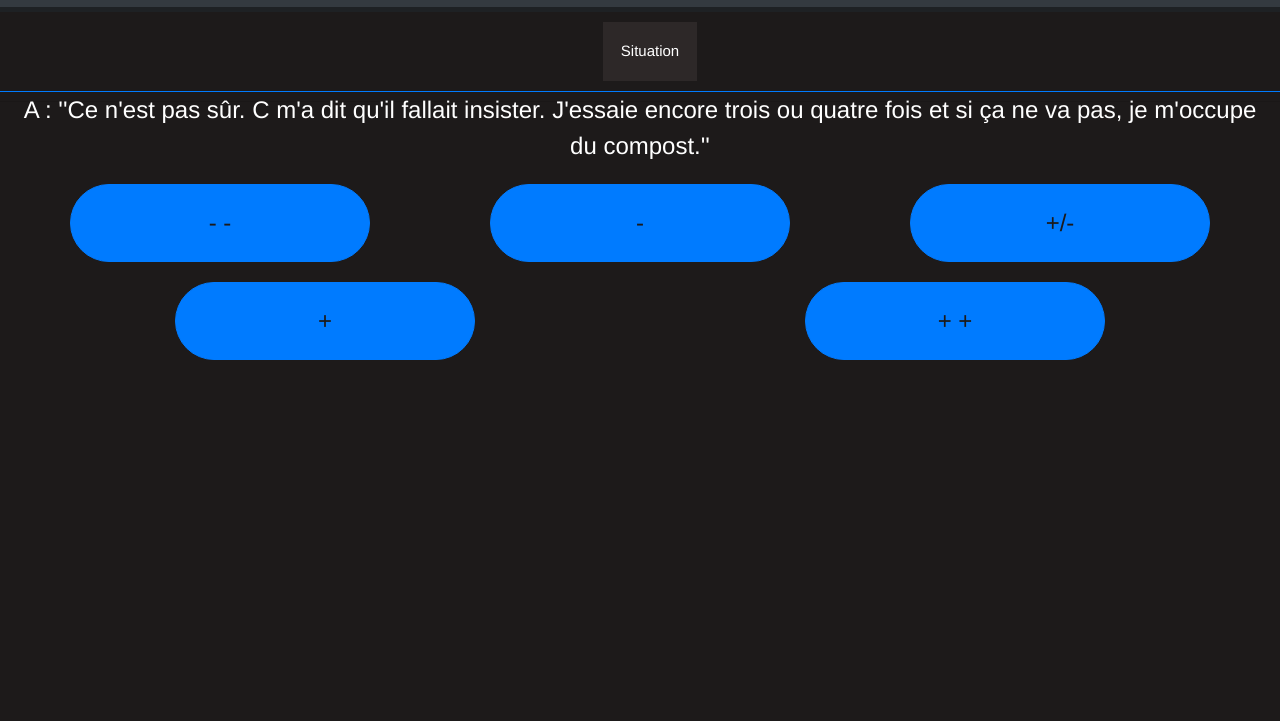
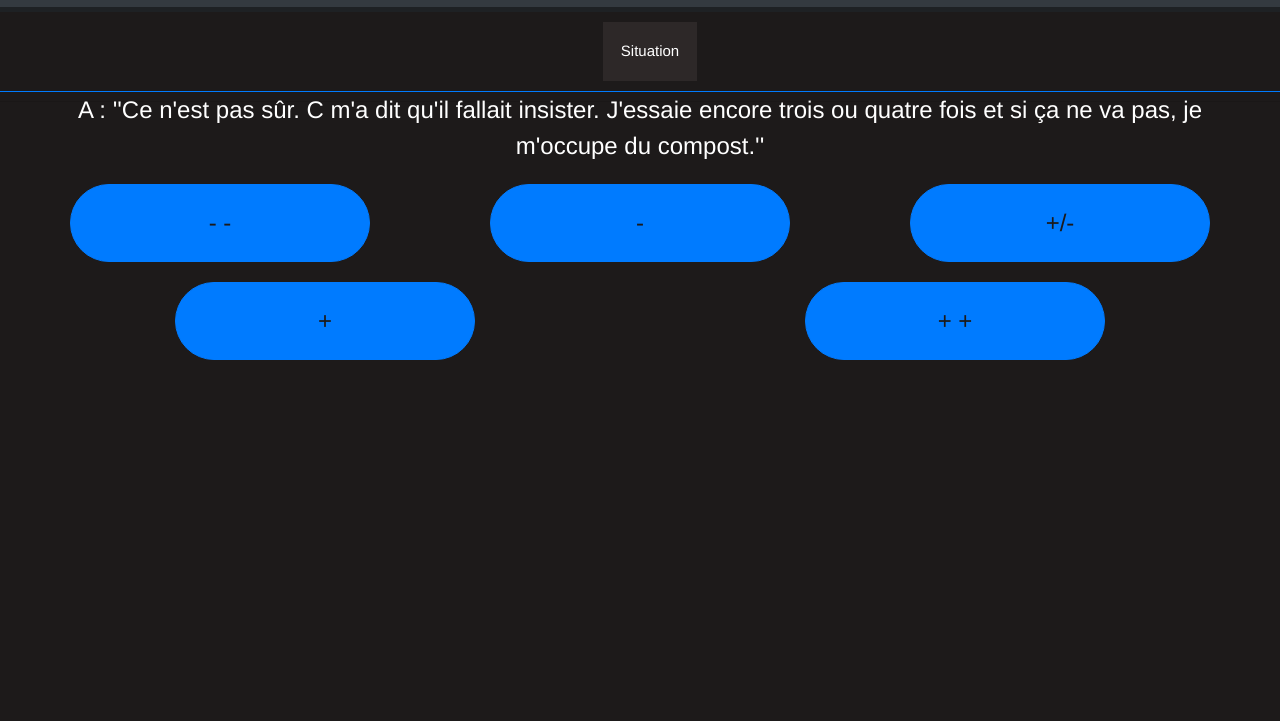
Before and after one commit to Nicolas-DR/Test-Selor, a plain HTML site: page situation1/quiz.html in a window 1280 px wide. Shown: the part 79-800 px from the top of the page. Drawn offline with Linux system fonts and the light colour scheme.

Commit message:
Add files via upload

```diff
--- a/css/style.css
+++ b/css/style.css
@@ -45,7 +45,7 @@ h2 {
   align-self: center;
 }
 
-p {margin: 0 10px;}
+p {margin: 0 25px;}
 .container {
   width: 100vw;
   display: flex;
```
